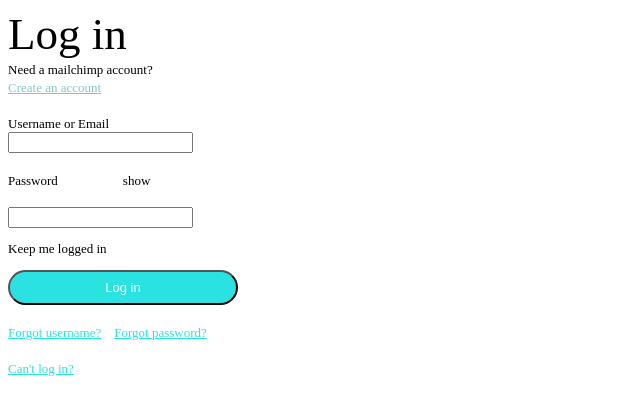
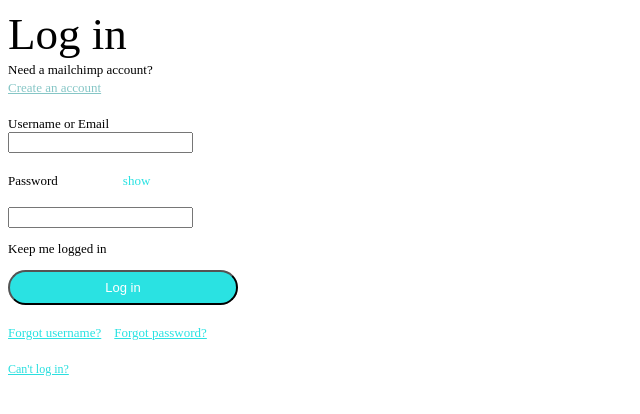
Before and after one commit to adepojuyemisi/project_one, a plain HTML site: page index.html in a window 1280 px wide. Shown: the full height of the page, 0-640 px from the left. Drawn offline with Linux system fonts and the light colour scheme.

Commit message:
new modification

```diff
--- a/index.html
+++ b/index.html
@@ -25,11 +25,6 @@
             font-size: 13px;
 
          }
-
-
-            padding: 5px; 50px
-         }
-
          .forti{
             color: #2ae2e2;
          }
@@ -55,13 +50,13 @@
          }
 
          .fortuno{
-            color: #2ae2e2;
+            color: #2bdfdf;
             text-decoration: underline;
-            font-size: 13px;
+            font-size: 12px;
 
          }
 
-        15
+
 
 
      </style>
```
